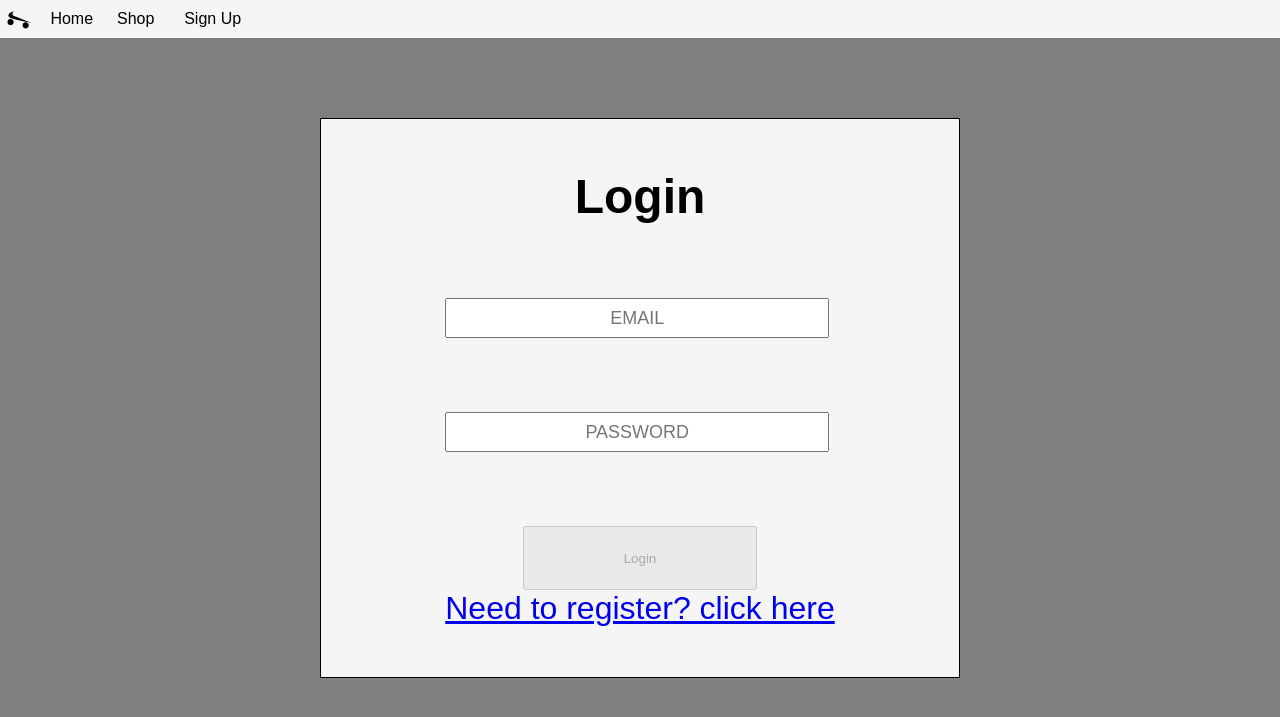
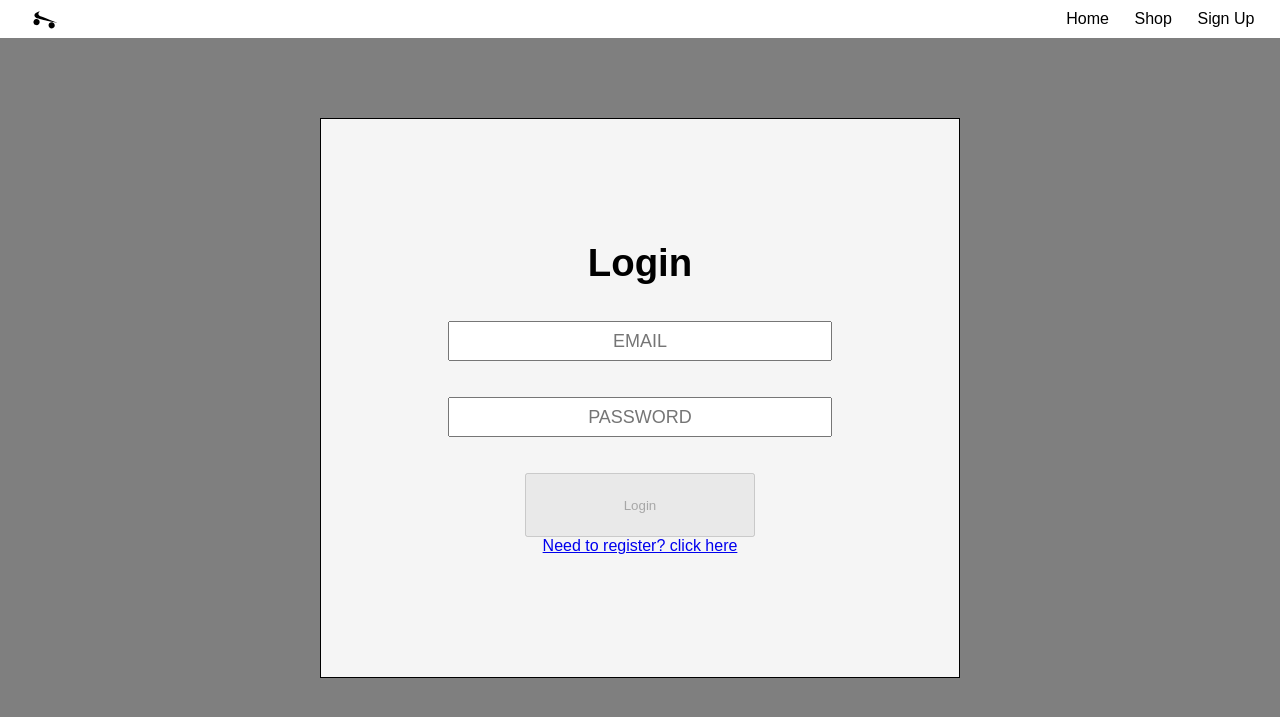
Before and after one commit to NathanH2111/BikeShop, a Flask app: page /login in a window 1280 px wide. Shown: the top 717 px of the page. Run offline with Flask 2, Linux system fonts and the light colour scheme; some libraries are stand-ins or nearby versions.

Commit message:
some navbar stuff

```diff
--- a/static/css/login.css
+++ b/static/css/login.css
@@ -27,7 +27,7 @@
 body {
     background-color: rgba(0,0,0,.5); /* Tint color */
     background-blend-mode: multiply;
-    font-size: xx-large;
+    font-size: 100%;
     width: 100%;
     height: 80vh;
 }
@@ -44,6 +44,11 @@ form {
     justify-content: space-around;
     margin: auto;
 }
+
+h1 {
+    font: bold 3vw sans-serif;
+}
+
 input {
     font-size: large;
     text-align: center;
@@ -70,35 +75,32 @@ button {
 /* *Navbar Styling */
 
 navbar {
-    font-size: medium;
     width: 100%;
     margin-bottom: 5vw;
 }
 
 #navbar-logo {
+    margin-left: 2%;
     width: 3vw;
 }
 
-#middle-navbar {
-    width: 10%;
+#right-navbar {
     display: flex;
-    justify-content: space-around;
-}
-
-#right-navbar {
-    width: 10%;
-    display: flex;
-    justify-content: space-around;
+    justify-content: space-between;
+    margin-right: 2%;
+    /* width: 20%; */
 }
 
 #navbar-container {
-    background-color: #f5f5f5;
+    background-color: #ffffff;
     width: 100%;
     display: flex;
     align-items: center;
+    justify-content: space-between;
 }
 
 .navbar-item {
+    margin-left: 2vw;
     color: #000000;
     float: left;
     text-decoration: none;
--- a/templates/login.html
+++ b/templates/login.html
@@ -13,7 +13,7 @@
 				src="static/css/images/logo.svg"
 				alt="Company Logo"
 			/>
-				<div id="middle-navbar">
+			<div id="right-navbar">
 				<a
 					href="{{ url_for('renderIndex') }}"
 					class="navbar-item middle-navbar-item"
@@ -24,20 +24,34 @@
 					class="navbar-item middle-navbar-item"
 					>Shop</a
 				>
-				</div>
-				<div id="right-navbar">
-
+				<!-- <a
+					href="{{ url_for('renderLogin') }}"
+					class="navbar-item right-navbar-item"
+					>Login</a
+				> -->
 				<a
 					href="{{ url_for('renderRegister') }}"
 					class="navbar-item right-navbar-item"
 					>Sign Up</a
 				>
+				<!-- <a
+					href="{{ url_for('renderUsers') }}"
+					class="navbar-item right-navbar-item"
+					style="display:{{logout}}"
+					>My Bikes</a
+				>
 				<a
-						href="{{ url_for('renderShop') }}"
+					href="{{ url_for('admin') }}"
 					class="navbar-item right-navbar-item"
-						><ion-icon name="bag-outline"></ion-icon
-					></a>
-
+					style="display:{{admin}}"
+					>Admin</a
+				>
+				<a
+					href="{{url_for('logOut')}}"
+					class="navbar-item right-navbar-item"
+					style="display:{{logout}}"
+					>Log Out</a
+				> -->
 			</div>
 		</div>
 	</navbar>
```
Also changed, not shown: static/css/register.css (+13 -12 lines), templates/register.html (+22 -6 lines). Lines whose indentation alone changed are shown as unchanged.
